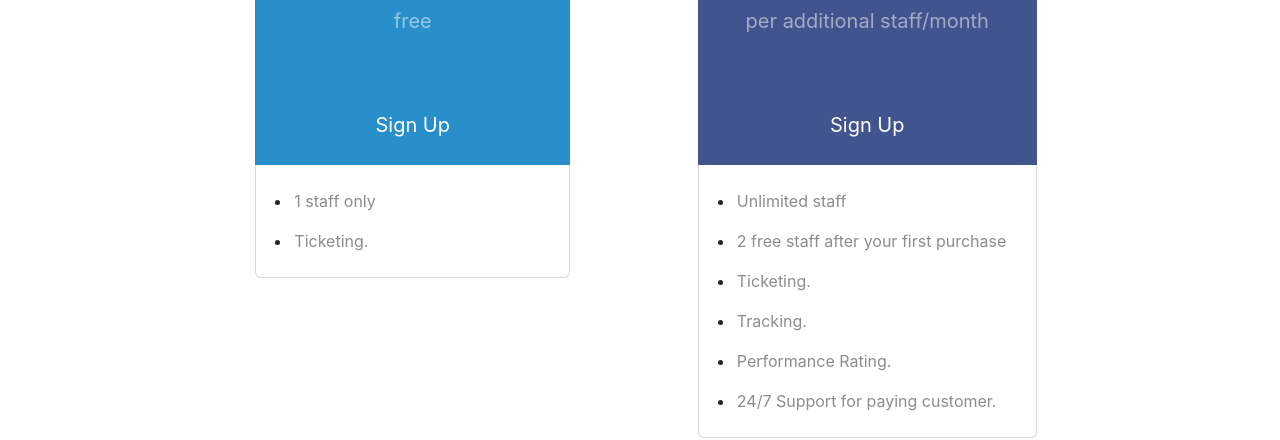
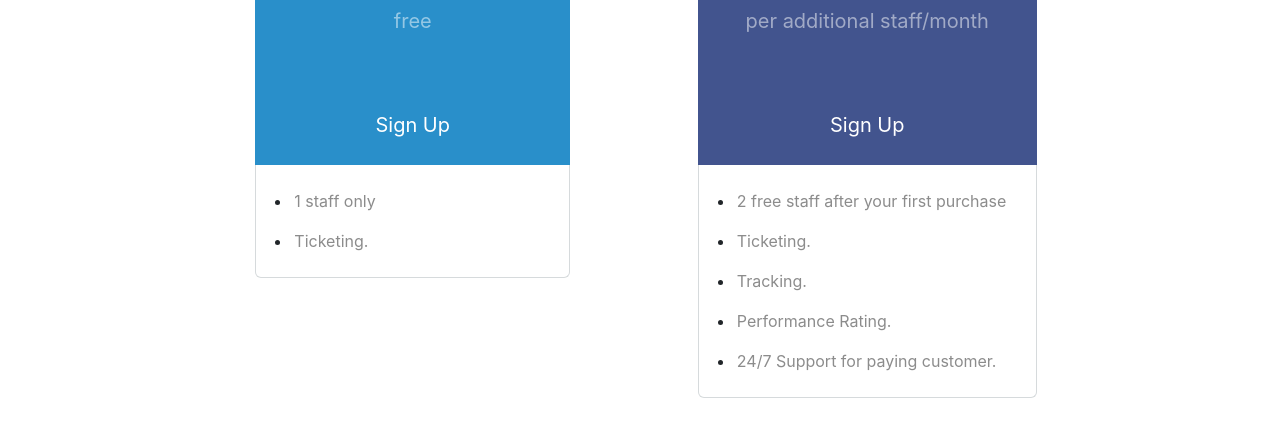
Before and after one commit to valehelle/landing_support, a website with bundled scripts: page pricing.html in a window 1280 px wide. Shown: the part 371-811 px from the top of the page. Built offline with nearby package versions, Linux system fonts and the light colour scheme.

Commit message:
remove unlimited

```diff
--- a/pricing.html
+++ b/pricing.html
@@ -146,7 +146,6 @@
 						</div>
 						<div class="pricing-section-bottom">
 							<ul class="pricing-section-list">
-								<li><span>Unlimited staff</span></li>
 								<li><span>2 free staff after your first purchase</span></li>
 								<li><span>Ticketing.</span></li>
 								<li><span>Tracking.</span></li>
```
